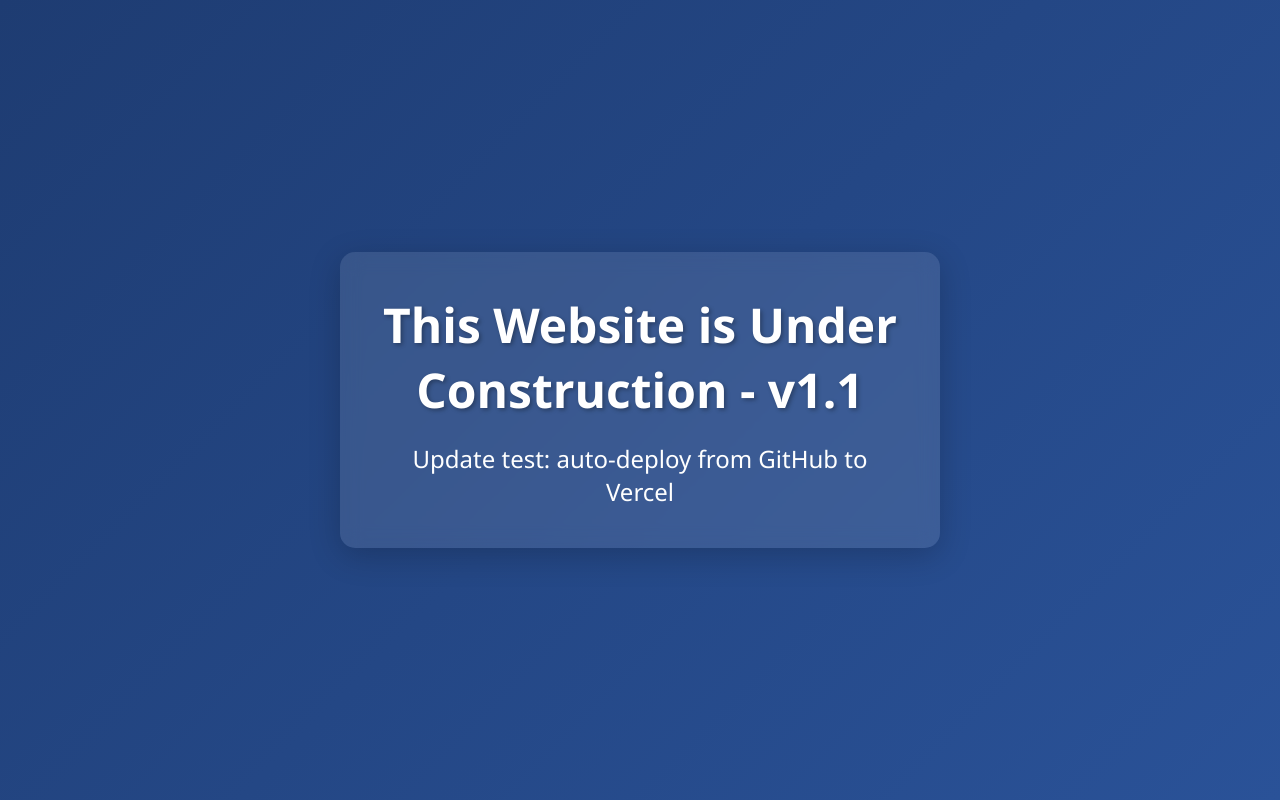
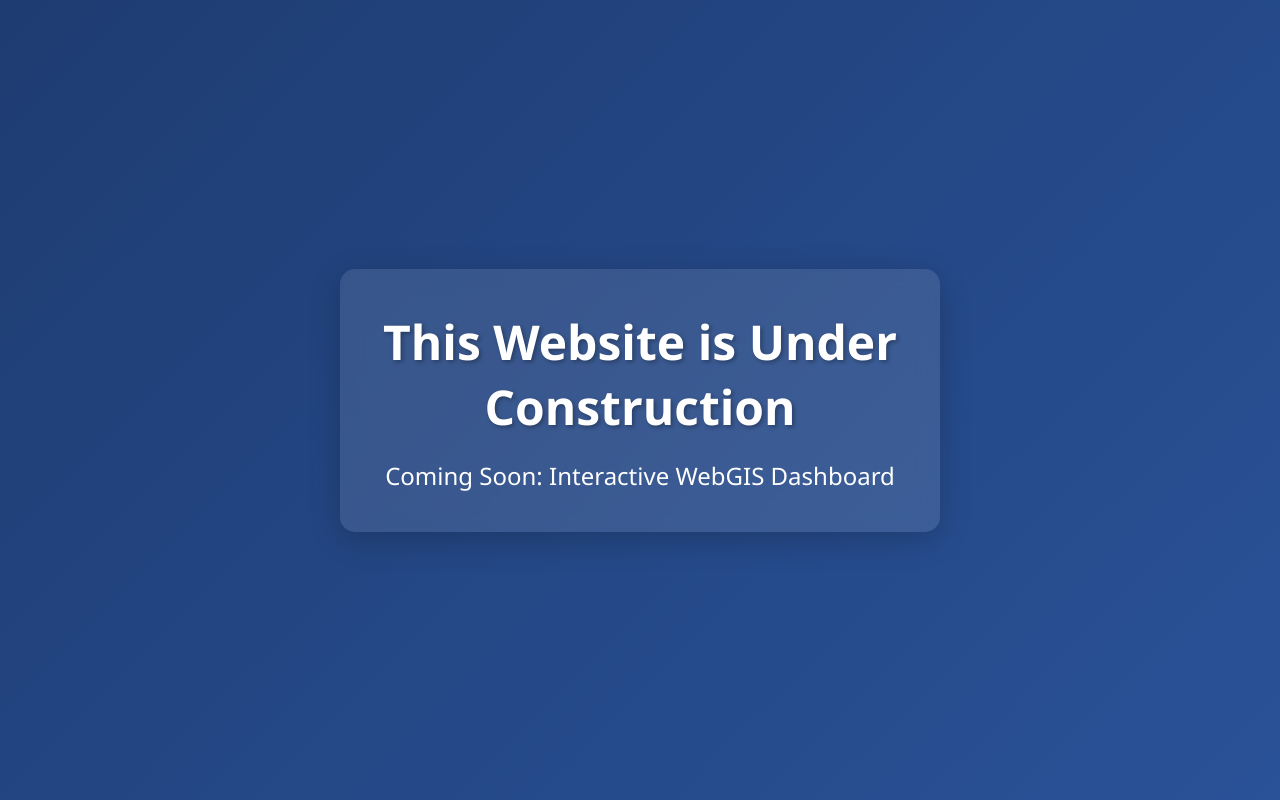
Before and after one commit to Brahim2700/Interactive-WebGIS-Dashboard, a plain HTML site: page index.html in a window 1280 px wide. Drawn offline with Linux system fonts and the light colour scheme.

Commit message:
coming soon

```diff
--- a/index.html
+++ b/index.html
@@ -12,8 +12,8 @@
 <body>
     <!-- Main container for our content -->
     <div class="container">
-        <h1>This Website is Under Construction - v1.1</h1>
-        <p>Update test: auto-deploy from GitHub to Vercel</p>
+        <h1>This Website is Under Construction</h1>
+        <p>Coming Soon: Interactive WebGIS Dashboard</p>
     </div>
 
     <!-- Link to our JavaScript file -->
```
